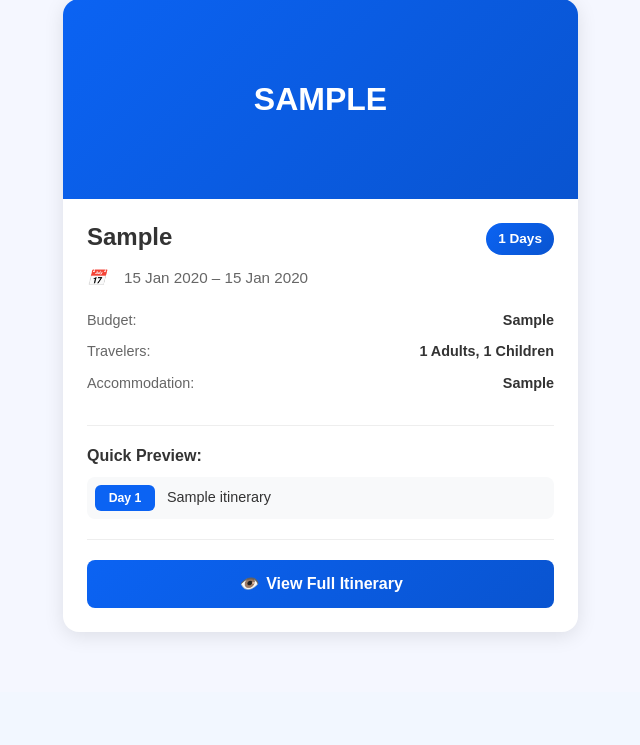
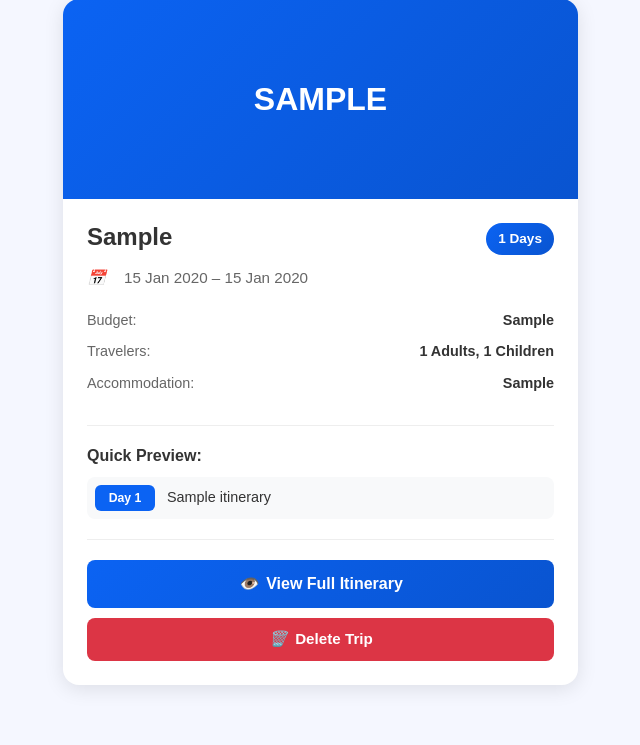
Before and after one commit to A-D-DBS-application/web-application-2025-group-6, a Flask app: page /my-trips in a window 1280 px wide. Shown: the part 281-1026 px from the top of the page, without its empty margins (47-687 px from the left). Before the commit the page ends 917 px from the top, so only its background shows below. Run offline with Flask 3, Linux system fonts and the light colour scheme; a user stored in the database is signed in; tables that the repository leaves empty hold one stand-in row (values such as "Sample post").

Commit message:
upgrade my trips 2

```diff
--- a/travel_mvp/app/routes/itinerary_routes.py
+++ b/travel_mvp/app/routes/itinerary_routes.py
@@ -149,3 +149,54 @@ def trip_detail_route(traveler_id):
         print(f"Error loading trip detail: {e}")
         flash("Error loading trip details.", "danger")
         return redirect(url_for("itinerary.my_trips_route"))
+
+
+@itinerary_bp.route("/trip/<int:traveler_id>/delete", methods=["POST"])
+@login_required
+def delete_trip_route(traveler_id):
+    """
+    Delete a saved trip by removing user_id from all itinerary items.
+
+    This doesn't delete the itinerary items themselves, just unlinks them from the user.
+    """
+    try:
+        # Get all itinerary items for this traveler and user
+        itinerary_items = safe_db_query(
+            lambda: Itinerary.query.filter_by(
+                traveler_id=traveler_id,
+                user_id=current_user.user_id
+            ).all()
+        )
+
+        if not itinerary_items:
+            flash("Trip not found or you don't have permission to delete it.", "warning")
+            return redirect(url_for("itinerary.my_trips_route"))
+
+        # Remove user_id from all itinerary items (set to NULL)
+        from sqlalchemy import text
+        update_sql = text("""
+            UPDATE itinerary
+            SET user_id = NULL
+            WHERE traveler_id = :traveler_id AND user_id = :user_id
+        """)
+        result = db.session.execute(update_sql, {
+            'traveler_id': traveler_id,
+            'user_id': current_user.user_id
+        })
+
+        rows_updated = result.rowcount
+        db.session.commit()
+
+        if rows_updated > 0:
+            flash(f"Trip deleted successfully! {rows_updated} items removed from your account.", "success")
+        else:
+            flash("No items were deleted.", "warning")
+
+        return redirect(url_for("itinerary.my_trips_route"))
+
+    except Exception as e:
+        db.session.rollback()
+        db.session.expire_all()
+        print(f"Error deleting trip: {e}")
+        flash("Error deleting trip. Please try again.", "danger")
+        return redirect(url_for("itinerary.my_trips_route"))
--- a/travel_mvp/app/static/css/style.css
+++ b/travel_mvp/app/static/css/style.css
@@ -850,6 +850,37 @@ a {
     color: white;
 }
 
+.delete-trip-form {
+    margin-top: 10px;
+}
+
+.delete-trip-btn {
+    display: block;
+    width: 100%;
+    padding: 10px 20px;
+    background: #dc3545;
+    color: white;
+    text-decoration: none;
+    border: none;
+    border-radius: 8px;
+    font-weight: 600;
+    text-align: center;
+    transition: all 0.3s ease;
+    cursor: pointer;
+    display: flex;
+    align-items: center;
+    justify-content: center;
+    gap: 8px;
+    font-size: 0.95em;
+}
+
+.delete-trip-btn:hover {
+    background: #c82333;
+    transform: translateY(-2px);
+    box-shadow: 0 4px 12px rgba(220, 53, 69, 0.3);
+    color: white;
+}
+
 .no-results-card-modern {
     text-align: center;
     padding: 60px 20px;
--- a/travel_mvp/app/templates/my_trips.html
+++ b/travel_mvp/app/templates/my_trips.html
@@ -70,6 +70,13 @@
                             <a href="{{ url_for('itinerary.trip_detail_route', traveler_id=trip.traveler.traveler_id) }}" class="view-trip-btn">
                                 <i class="icon-eye">👁️</i> View Full Itinerary
                             </a>
+                            <form method="POST" action="{{ url_for('itinerary.delete_trip_route', traveler_id=trip.traveler.traveler_id) }}"
+                                  class="delete-trip-form"
+                                  onsubmit="return confirm('Are you sure you want to delete this trip? This action cannot be undone.');">
+                                <button type="submit" class="delete-trip-btn">
+                                    <i class="icon-trash">🗑️</i> Delete Trip
+                                </button>
+                            </form>
                         </div>
                     </div>
                 </div>
```
Also changed, not shown: travel_mvp/app/routes/api_routes.py (+3 -4 lines), travel_mvp/app/routes/main_routes.py (+4 -3 lines).
